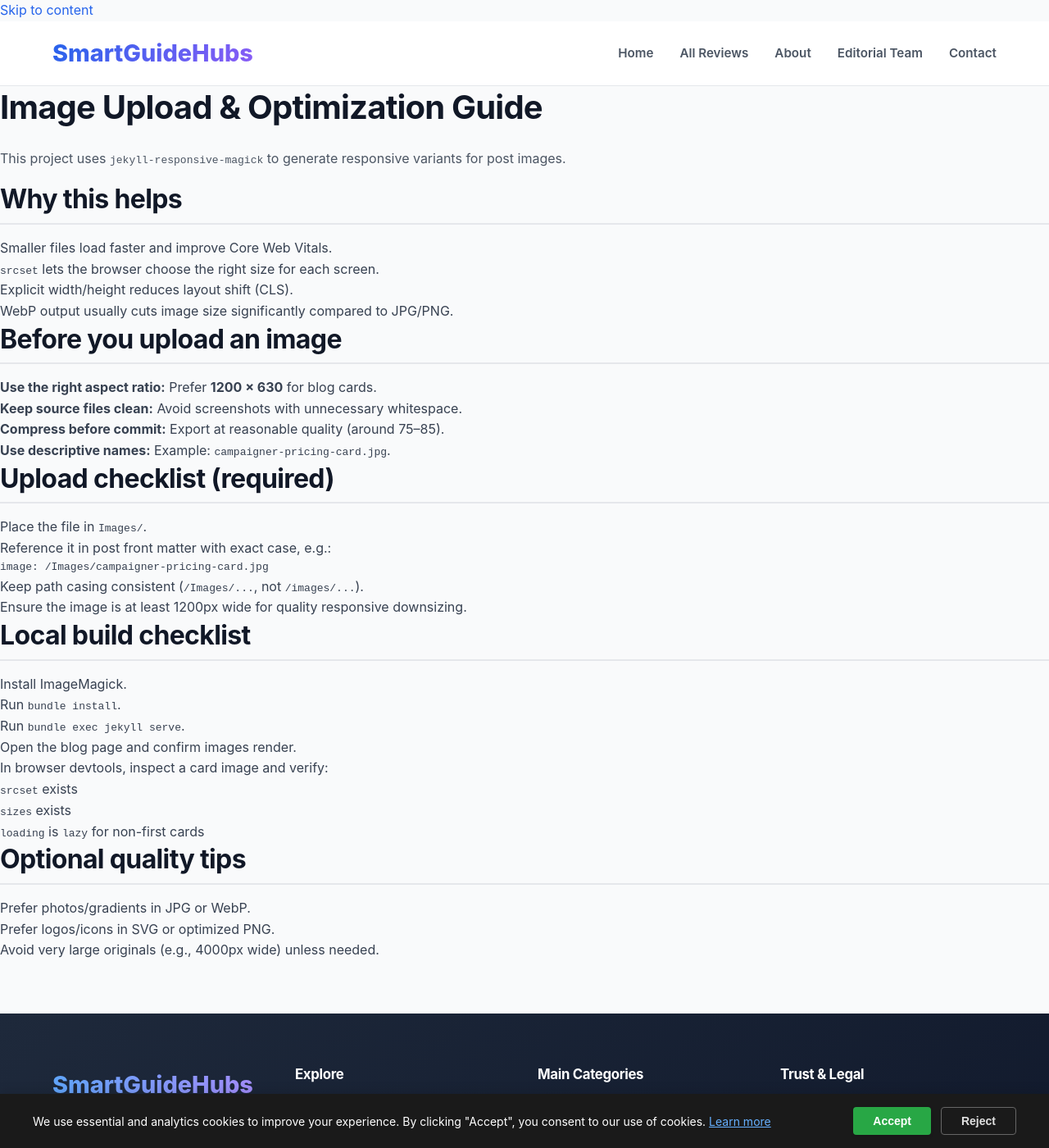
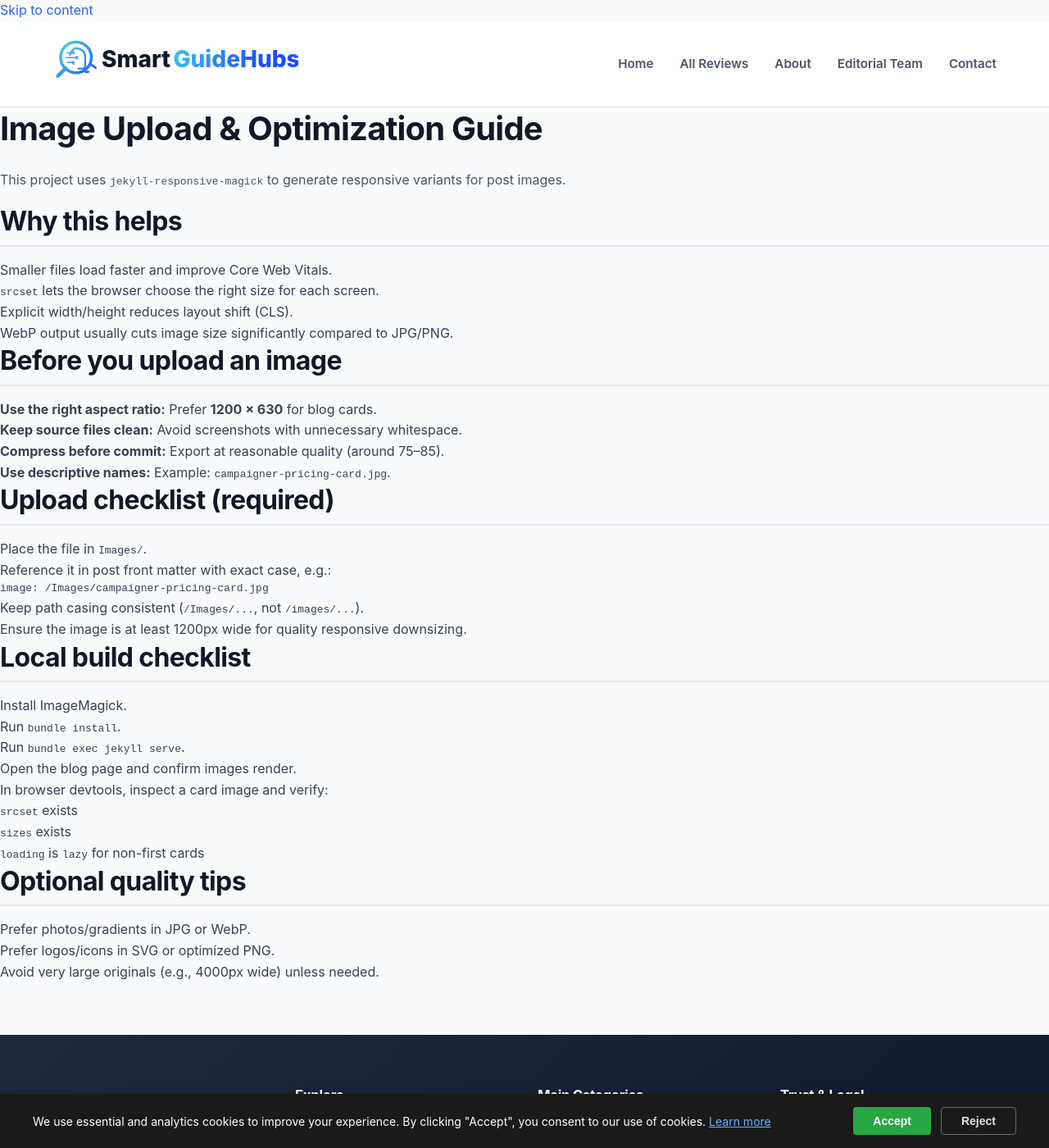
Before and after one commit to Yanniga01/gilliansperkin.github.io, a Jekyll site: the page built from IMAGE_UPLOAD_GUIDE.md, in a window 1280 px wide and 1400 px high. Shown: the whole window at 82% size. Built offline with Jekyll 4.4.1, drawn with Linux system fonts in a browser that asks for light colours; our own code applies the rules of GitHub Pages for plain Markdown files.

Commit message:
Update site logo and add SVG favicon assets

```diff
--- a/_layouts/default.html
+++ b/_layouts/default.html
@@ -19,6 +19,11 @@
     <meta name="robots" content="index, follow, max-image-preview:large">
     <link rel="canonical" href="{{ page.url | absolute_url }}">
     <link rel="stylesheet" href="/assets/css/site.css">
+    <link rel="icon" href="/favicon.ico" type="image/x-icon">
+    <link rel="icon" type="image/svg+xml" href="/favicon.svg">
+    <link rel="icon" type="image/png" sizes="32x32" href="/favicon-32x32.png">
+    <link rel="icon" type="image/png" sizes="16x16" href="/favicon-16x16.png">
+    <link rel="apple-touch-icon" sizes="180x180" href="/apple-touch-icon.png">
 
     <!-- Open Graph / Twitter (optional – you can add from your blog.html) -->
     <meta property="og:site_name" content="SmartGuideHubs">
@@ -108,7 +113,9 @@
     <header class="site-header">
         <div class="header-container">
             <div class="logo">
-                <a href="/">SmartGuideHubs</a>
+                <a href="/" aria-label="SmartGuideHubs home">
+                    <img src="/assets/branding/sgh-logo.svg" alt="SmartGuideHubs">
+                </a>
             </div>
             <nav class="main-nav">
                 <ul>
--- a/assets/css/site.css
+++ b/assets/css/site.css
@@ -183,13 +183,15 @@ p {
 }
 
 .logo a {
-  font-size: 1.8rem;
-  font-weight: 800;
+  display: inline-flex;
+  align-items: center;
   text-decoration: none;
-  background: linear-gradient(135deg, var(--primary), var(--accent));
-  -webkit-background-clip: text;
-  -webkit-text-fill-color: transparent;
-  background-clip: text;
+}
+
+.logo img {
+  width: clamp(180px, 24vw, 300px);
+  height: auto;
+  display: block;
 }
 
 /* Navigation */
```
Also changed, not shown: index.html (+12 -7 lines), assets/branding/sgh-icon.svg (added), assets/branding/sgh-logo.svg (added), favicon.svg (added).
